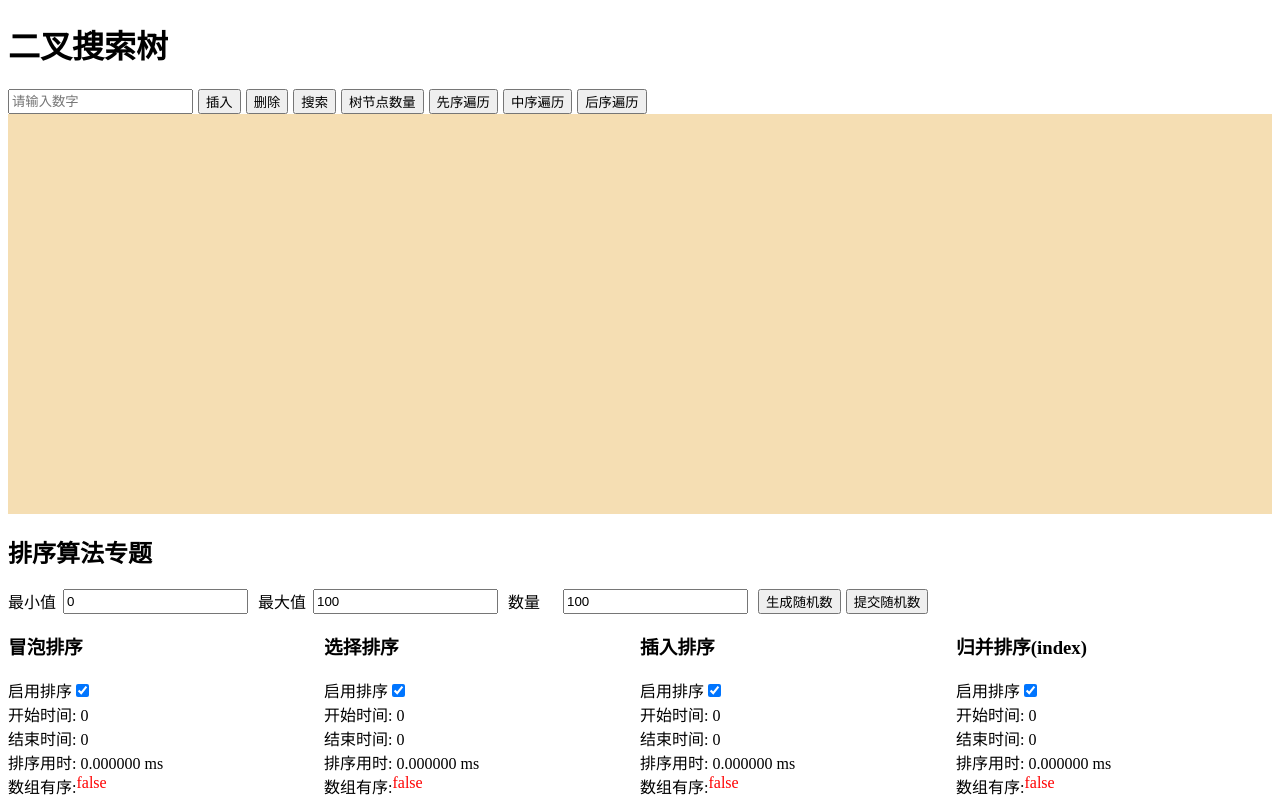
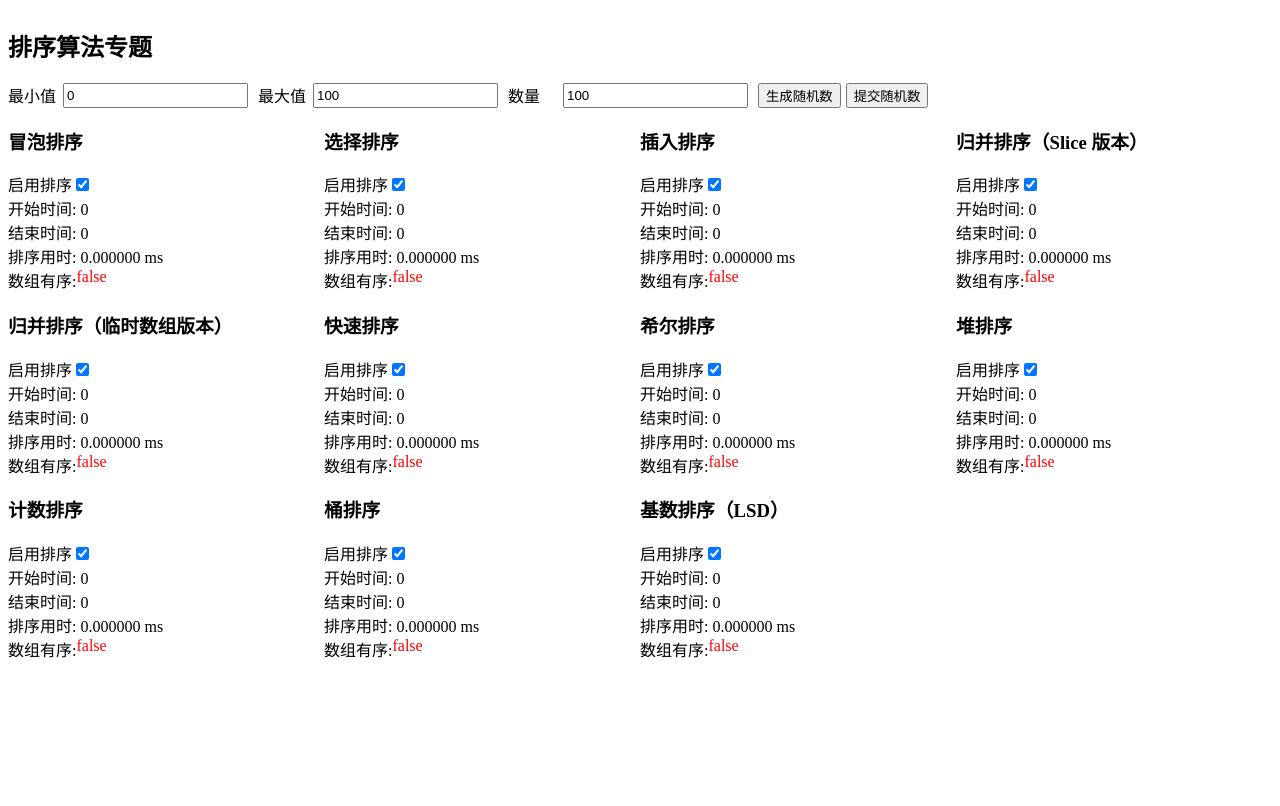
Before and after one commit to jw21811/DataTest, a Vue app: page / in a window 1280 px wide. Built offline with nearby package versions, Linux system fonts and the light colour scheme.

Commit message:
fix: 初始化所有算法

```diff
--- a/src/App.vue
+++ b/src/App.vue
@@ -2,34 +2,82 @@
 
 import BST from "./DataStructure/BST/index.vue";
 import RNG from "./SortAlgorithm/RNG.vue";
-import {bubbleSort, insertSort, mergeSort, selectSort} from "./SortAlgorithm/Algorithms";
+import type {SortAlgorithm} from "./SortAlgorithm/SortTemplate.vue";
+import {
+  bubbleSort,
+  bucketSort,
+  countingSort,
+  heapSort,
+  insertSort,
+  mergeSort,
+  mergeSortWithSlice,
+  quickSort,
+  radixSort,
+  selectSort,
+  shellSort
+} from "./SortAlgorithm/Algorithms";
 
-const algorithms = [
+const algorithms: SortAlgorithm[] = [
   {
-    id:'BS',
-    name:'冒泡排序',
-    sort:bubbleSort
+    id: 'bubble-sort',
+    name: '冒泡排序',
+    sort: bubbleSort
   },
   {
-   id:"SS",
-   name:"选择排序",
-   sort:selectSort
+    id: 'select-sort',
+    name: '选择排序',
+    sort: selectSort
   },
   {
-    id:"IS",
-    name:"插入排序",
-    sort:insertSort
+    id: 'insert-sort',
+    name: '插入排序',
+    sort: insertSort
   },
   {
-    id:'MS',
-    name:'归并排序(index)',
+    id: 'merge-sort-slice',
+    name: '归并排序（Slice 版本）',
+    sort: mergeSortWithSlice
+  },
+  {
+    id: 'merge-sort-buffer',
+    name: '归并排序（临时数组版本）',
     sort: mergeSort
+  },
+  {
+    id: 'quick-sort',
+    name: '快速排序',
+    sort: quickSort
+  },
+  {
+    id: 'shell-sort',
+    name: '希尔排序',
+    sort: shellSort
+  },
+  {
+    id: 'heap-sort',
+    name: '堆排序',
+    sort: heapSort
+  },
+  {
+    id: 'counting-sort',
+    name: '计数排序',
+    sort: countingSort
+  },
+  {
+    id: 'bucket-sort',
+    name: '桶排序',
+    sort: bucketSort
+  },
+  {
+    id: 'radix-sort',
+    name: '基数排序（LSD）',
+    sort: radixSort
   }
 ]
 
 </script>
 
 <template>
-  <BST/>
+<!--  <BST/>-->
   <RNG :algorithms="algorithms"/>
 </template>
--- a/src/SortAlgorithm/RNG.vue
+++ b/src/SortAlgorithm/RNG.vue
@@ -89,7 +89,7 @@ export default defineComponent({
       </aside>
     </header>
     <main>
-      <template v-for="item in algorithms" :key="item.id">
+      <template v-for="item in algorithms" :key="item.id ?? item.name">
         <SortTemplate :algorithm="item" :numbers="list" :version="version"/>
       </template>
     </main>
--- a/src/SortAlgorithm/SortTemplate.vue
+++ b/src/SortAlgorithm/SortTemplate.vue
@@ -47,6 +47,8 @@ export default defineComponent({
   },
   methods:{
     testNumbers(numbers: Array<number>){
+      if(!numbers || !Array.isArray(numbers)) return;
+
       let last = null
       for (const n of numbers) {
         if(null === last) last = n
```
